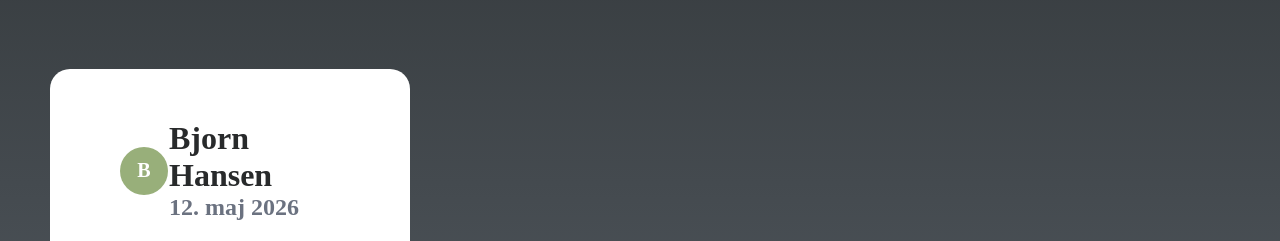
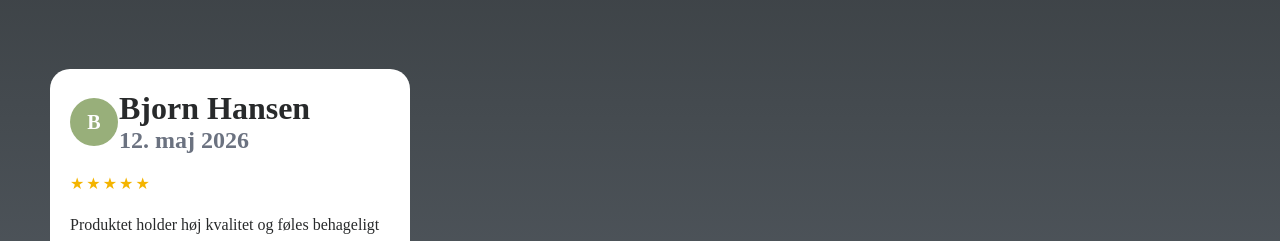
Before and after one commit to Alex420B/alex-eksamen, a plain HTML site: page index.html in a window 1280 px wide. Shown: the part 1280-1521 px from the top of the page. Drawn offline with Linux system fonts and the light colour scheme.

Commit message:
fiksede trust kortene sådan de ikke indeholder en header

```diff
--- a/css/style.css
+++ b/css/style.css
@@ -108,6 +108,7 @@ justify-content: space-around;
     flex-direction: row;
     align-items: center;
     gap: 1px;
+    padding: 20px 0 10px 0;
 }
 
 .trust-forbogstav {
--- a/index.html
+++ b/index.html
@@ -66,7 +66,7 @@
     <section class="social-proof">
 
         <article class="trust-card">
-    <header class="trust-header">
+    <section class="trust-header">
         <div class="trust-forbogstav" aria-label="Bjorns initial">
             B
         </div>
@@ -77,7 +77,7 @@
                 12. maj 2026
             </h4>
         </div>
-    </header>
+    </section>
 
     <div class="trust-stjerner">
         ★★★★★
```
